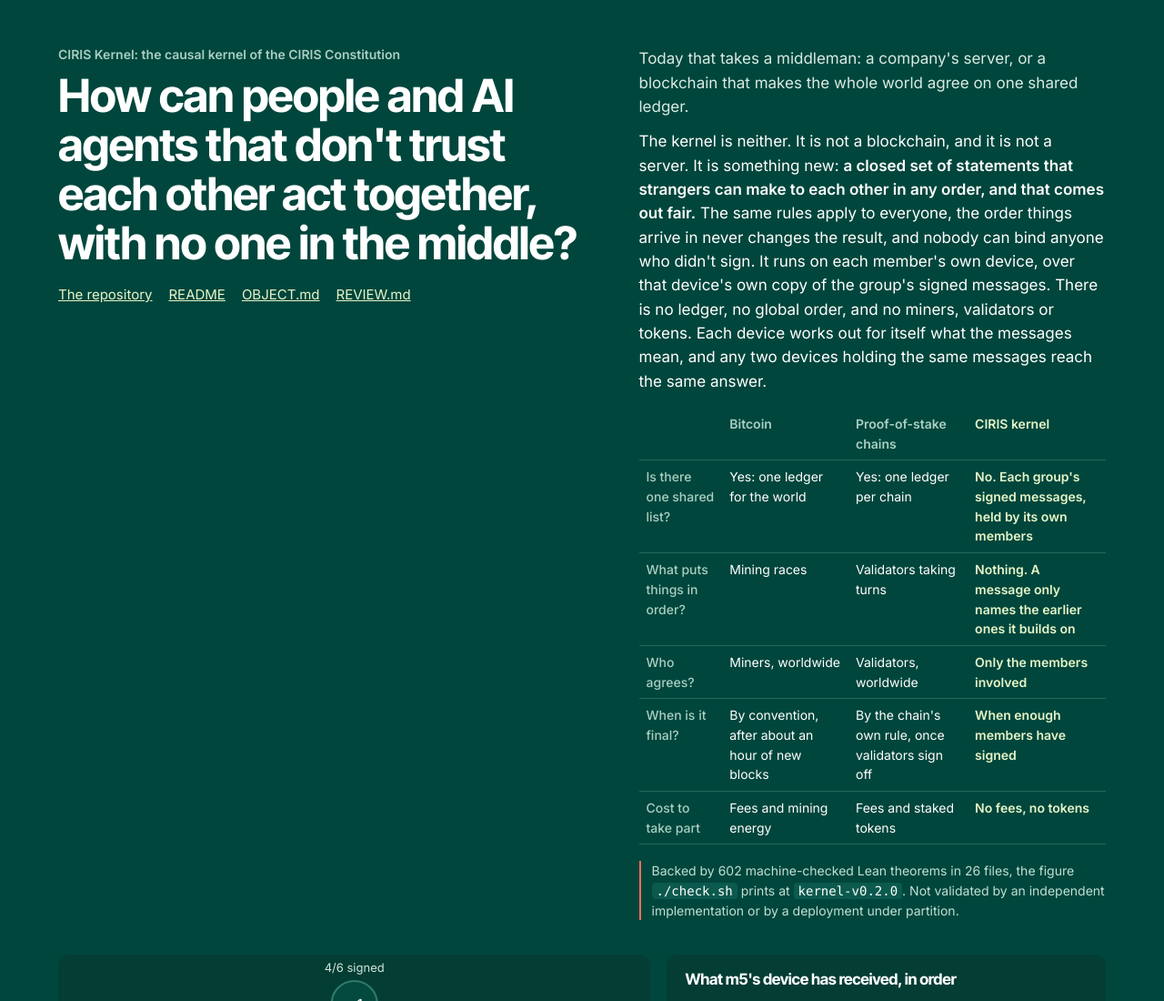
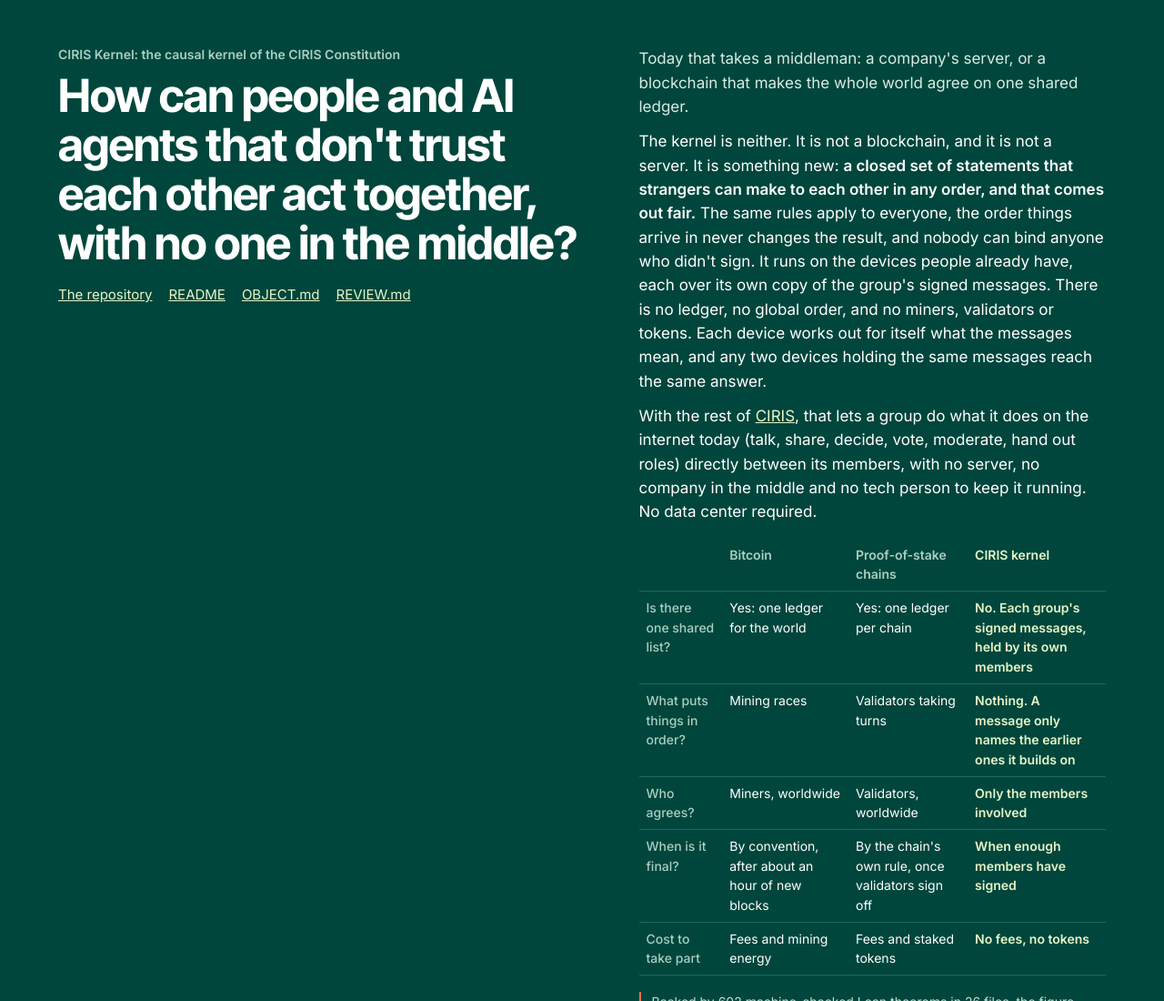
Before and after one commit to CIRISAI/CIRISKernel, a plain HTML site: page docs/index.html in a window 1280 px wide. Shown: the top 1100 px of the page at 91% size. Drawn offline with Linux system fonts and the light colour scheme.

Commit message:
docs: the Pages hero says what it lets a group do, directly, with no server or tech person
Co-Authored-By: Claude Opus 5.5 <noreply@anthropic.com>
Claude-Session: https://claude.ai/code/session_012q7dLcn22pQAkCgRKBo3as

```diff
--- a/docs/index.html
+++ b/docs/index.html
@@ -139,7 +139,8 @@ footer p{max-width:90ch}
 </div>
 <div>
 <p class="lede">Today that takes a middleman: a company's server, or a blockchain that makes the whole world agree on one shared ledger.</p>
-<p class="answer">The kernel is neither. It is not a blockchain, and it is not a server. It is something new: <b>a closed set of statements that strangers can make to each other in any order, and that comes out fair.</b> The same rules apply to everyone, the order things arrive in never changes the result, and nobody can bind anyone who didn't sign. It runs on each member's own device, over that device's own copy of the group's signed messages. There is no ledger, no global order, and no miners, validators or tokens. Each device works out for itself what the messages mean, and any two devices holding the same messages reach the same answer.</p>
+<p class="answer">The kernel is neither. It is not a blockchain, and it is not a server. It is something new: <b>a closed set of statements that strangers can make to each other in any order, and that comes out fair.</b> The same rules apply to everyone, the order things arrive in never changes the result, and nobody can bind anyone who didn't sign. It runs on the devices people already have, each over its own copy of the group's signed messages. There is no ledger, no global order, and no miners, validators or tokens. Each device works out for itself what the messages mean, and any two devices holding the same messages reach the same answer.</p>
+<p class="answer">With the rest of <a href="https://ciris.ai">CIRIS</a>, that lets a group do what it does on the internet today (talk, share, decide, vote, moderate, hand out roles) directly between its members, with no server, no company in the middle and no tech person to keep it running. No data center required.</p>
 <div class="scroll"><table class="cmp"><thead><tr><th></th><th>Bitcoin</th><th>Proof-of-stake chains</th><th>CIRIS kernel</th></tr></thead><tbody>
 <tr><td>Is there one shared list?</td><td>Yes: one ledger for the world</td><td>Yes: one ledger per chain</td><td>No. Each group's signed messages, held by its own members</td></tr>
 <tr><td>What puts things in order?</td><td>Mining races</td><td>Validators taking turns</td><td>Nothing. A message only names the earlier ones it builds on</td></tr>
```
